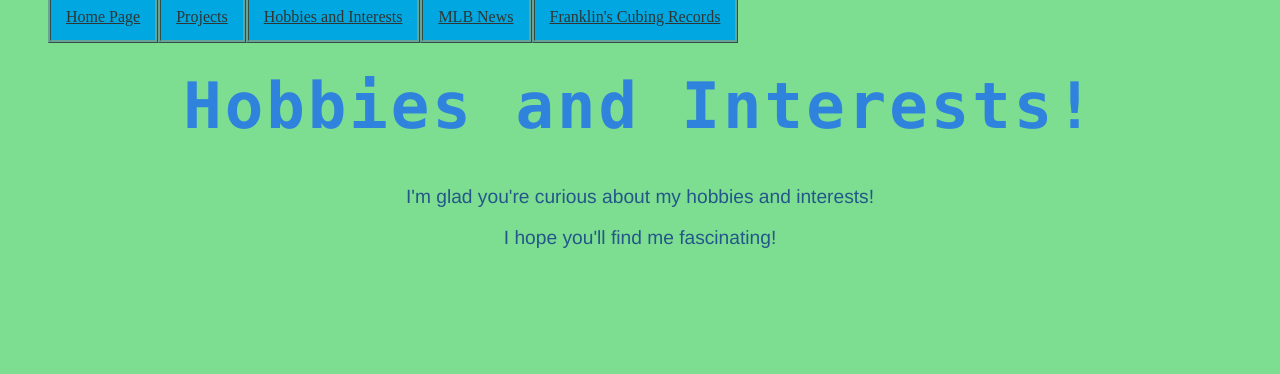
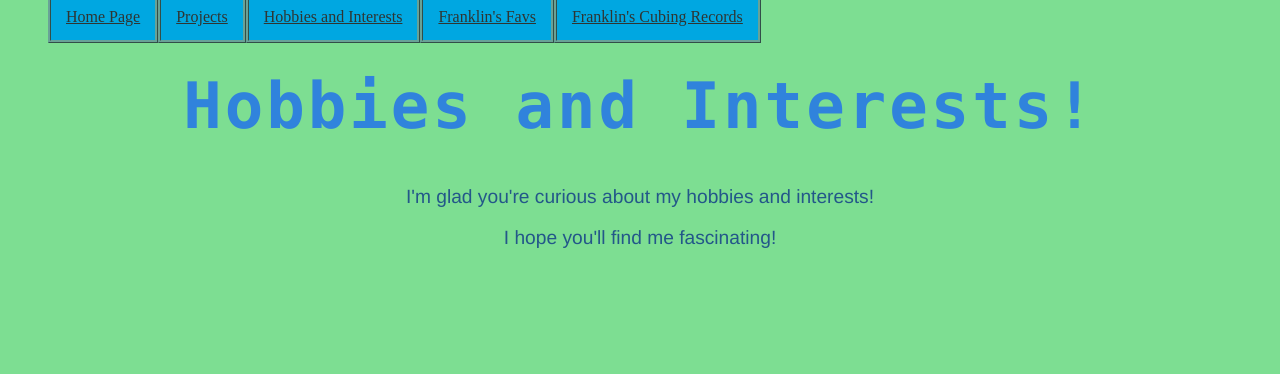
Before and after one commit to WVCS/website-wearephamily, a plain HTML site: page hobbiesandinterests.html in a window 1280 px wide. Shown: the top 374 px of the page. Drawn offline with Linux system fonts and the light colour scheme.

Commit message:
Update hobbiesandinterests.html

```diff
--- a/hobbiesandinterests.html
+++ b/hobbiesandinterests.html
@@ -7,7 +7,7 @@
       <li><a href="index.html"> Home Page </a> </li>
       <li><a href="projects.html"> Projects </a> </li>
        <li><a href="hobbiesandinterests.html"> Hobbies and Interests </a> </li>
-      <li><a href="https://www.espn.com/mlb/"> MLB News </a> </li>
+       <li><a href="franklinfav.html"> Franklin's Favs </a> </li>
       <li><a href="https://www.worldcubeassociation.org/persons/2020PHAM01"> Franklin's Cubing Records </a> </li>
       </ul>
     <br>
@@ -71,6 +71,6 @@
        <br>
        I am most proud of being a member of the 4x110m Shuttle Hurdle Relay team, where we have held the school record 3 times!
        </center>
-  </center>
+   </center>
   </body>
 </html>
```
